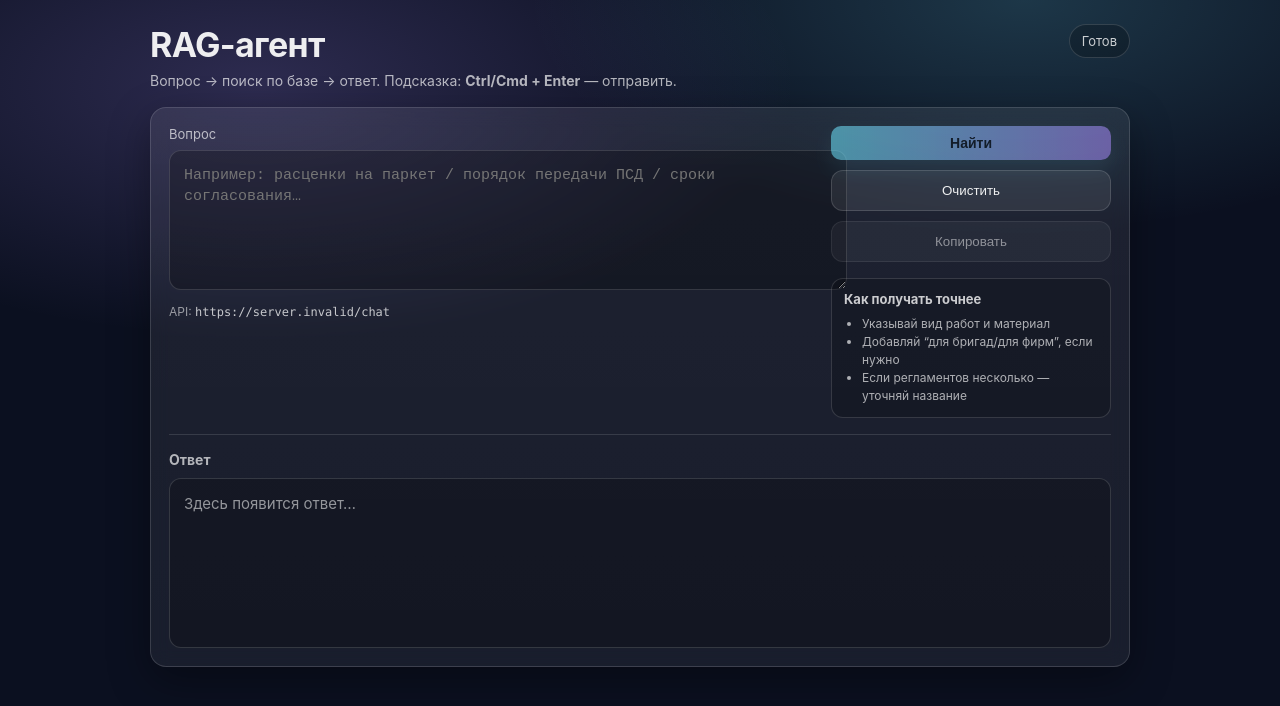
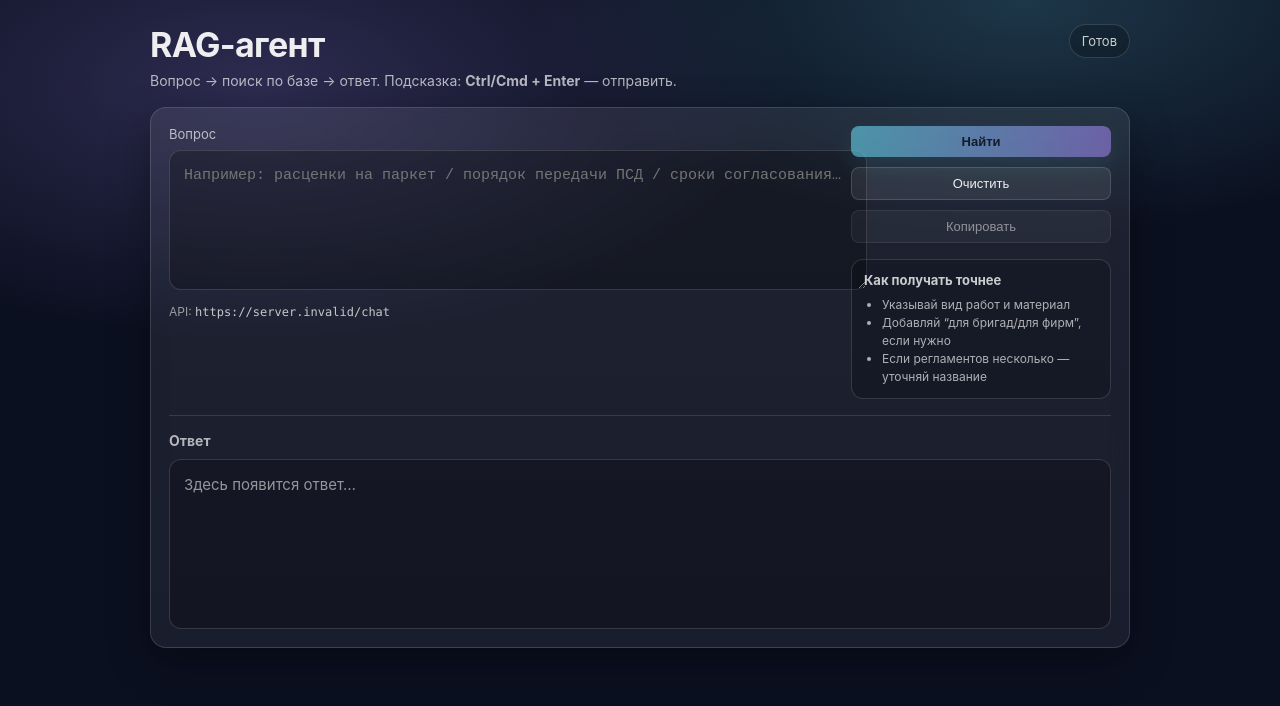
Before and after one commit to Andrefan1406/my_first_site, a React (Create React App) app: page /rag in a window 1280 px wide. Shown: the top 706 px of the page. Built offline with nearby package versions, Linux system fonts and the light colour scheme; no server answers.

Commit message:
добавил объект шмкк

```diff
--- a/src/RagPage.jsx
+++ b/src/RagPage.jsx
@@ -230,12 +230,18 @@ const styles = {
     backdropFilter: "blur(10px)",
   },
   grid: {
-    display: "grid",
-    gridTemplateColumns: "1fr 280px",
+    display: "flex",
     gap: 14,
+    flexWrap: "wrap",      // ✅ главное — разрешаем перенос
+    alignItems: "stretch",
   },
-  left: {},
+  left: {
+    flex: "1 1 520px",     // ✅ растягивается, но может сжиматься и переноситься
+    minWidth: 0,           // ✅ важно! иначе textarea может “вылезать”
+  },
   right: {
+    flex: "0 0 260px",     // ✅ фикс-ширина справа
+    width: 260,
     display: "flex",
     flexDirection: "column",
     gap: 10,
@@ -293,14 +299,14 @@ const styles = {
   button: {
     border: 0,
     cursor: "pointer",
-    padding: "9px 12px",
-    borderRadius: 10,
+    padding: "8px 10px",
+    borderRadius: 8,
     fontWeight: 600,
-    fontSize: 14,
+    fontSize: 13,
     color: "#06101a",
     background: "linear-gradient(90deg, #6ee7ff, #a78bfa)",
     boxShadow: "0 10px 20px rgba(110,231,255,0.15)",
-    transition: "transform .08s ease, filter .08s ease",
+    //transition: "transform .08s ease, filter .08s ease",
   },
   buttonDisabled: {
     opacity: 0.55,
@@ -310,8 +316,9 @@ const styles = {
     border: "1px solid rgba(255,255,255,0.14)",
     background: "rgba(255,255,255,0.08)",
     color: "rgba(255,255,255,0.92)",
-    padding: "12px 14px",
-    borderRadius: 12,
+    padding: "8px 10px",
+    borderRadius: 8,
+    fontSize: 13,
     cursor: "pointer",
   },
   buttonGhostDisabled: {
--- a/src/data/constructionData.js
+++ b/src/data/constructionData.js
@@ -11,8 +11,8 @@ export const objectCategoryOptions = {
       "Бизнес центр пр.Победы", "Ветлаборатория", "Резиденция", "Учебные заведения", "Хилтон"
     ],
     "Производственные объекты": [
-      "База Самарское", "База Эскор", "БРУ", "Кирзавод", "КОС", "Новоявленка",
-      "Парыгино", "Цех брусчатки", "Цех ЖБИ", "Карьеры", "Востокмашзавод"
+      "База Самарское", "База Эскор", "БРУ", "Востокмашзавод", "Карьеры", "Кирзавод", "КОС", "Новоявленка",
+      "Парыгино", "Цех брусчатки", "Цех ЖБИ", "ШМКК"
     ],
     "Гарантийные работы" : [ "Нурлы Жол 1-2", "19 мкр."]
   };
@@ -58,5 +58,6 @@ export const objectCategoryOptions = {
     "Цех ЖБИ": ["Цех ЖБИ"],
     "Нурлы Жол 1-2": ["поз.40", "поз.41", "поз.42","поз.53","поз.54","поз.55","поз.49/1","поз.50/1","поз.51/1","поз.53/1","поз.53/2","поз.54/1","поз.54/2"],
     "19 мкр." : [ "19 мкр."],
-    "Здания коммерческого назначения" : ["Есенберлина 6Б"]
+    "Здания коммерческого назначения" : ["Есенберлина 6Б"],
+    "ШМКК" : ["ШМКК"]
   };
--- a/src/data/constructionData2.js
+++ b/src/data/constructionData2.js
@@ -11,8 +11,8 @@ export const objectCategoryOptions2 = {
       "Бизнес центр пр.Победы", "Ветлаборатория", "Резиденция", "Учебные заведения", "Хилтон"
     ],
     "Производственные объекты": [
-      "База Самарское", "База Эскор", "БРУ", "Кирзавод", "КОС", "Новоявленка",
-      "Парыгино", "Цех брусчатки", "Цех ЖБИ", "Карьеры", "Востокмашзавод"
+      "База Самарское", "База Эскор", "БРУ", "Востокмашзавод", "Карьеры", "Кирзавод", "КОС", "Новоявленка",
+      "Парыгино", "Цех брусчатки", "Цех ЖБИ", "ШМКК"
     ],
     "Гарантийные работы" : [ "Нурлы Жол 1-2", "19 мкр."]
   };
@@ -58,7 +58,8 @@ export const objectCategoryOptions2 = {
     "Цех ЖБИ": ["Цех ЖБИ"],
     "Нурлы Жол 1-2": ["поз.40", "поз.41", "поз.42","поз.53","поз.54","поз.55","поз.49/1","поз.50/1","поз.51/1","поз.53/1","поз.53/2","поз.54/1","поз.54/2"],
     "19 мкр." : [ "19 мкр."],
-    "Здания коммерческого назначения" : ["Есенберлина 6Б"]
+    "Здания коммерческого назначения" : ["Есенберлина 6Б"],
+    "ШМКК" : ["ШМКК"]
   };
 
 
```
